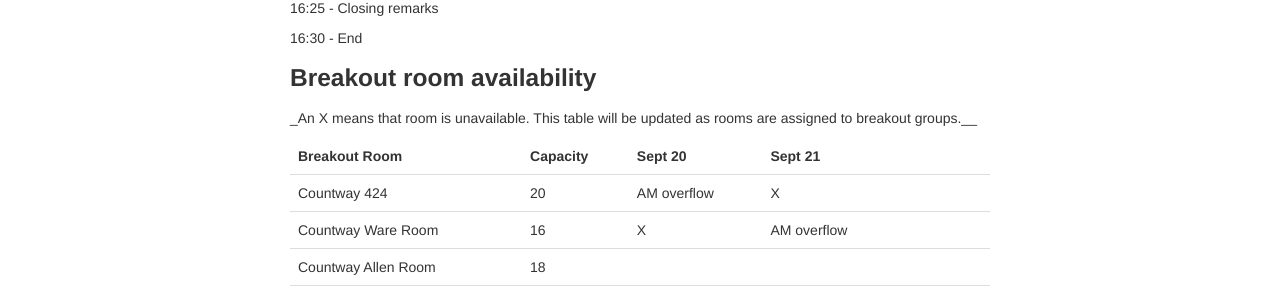
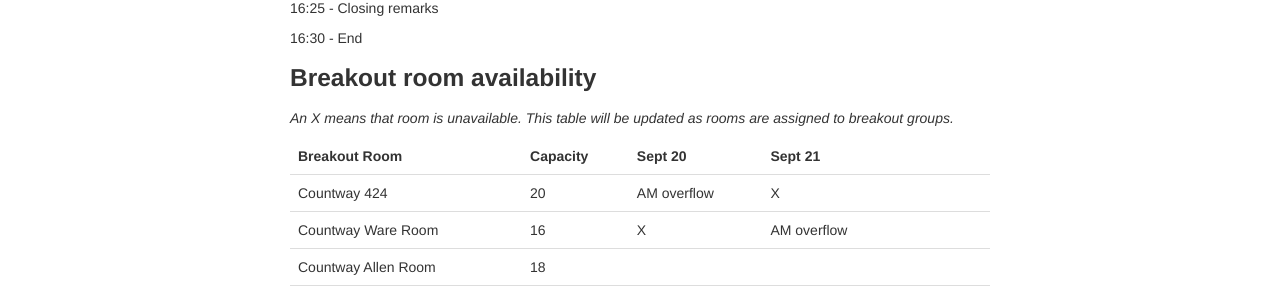
Before and after one commit to dcppc/2018-september-workshop, a Jekyll site: the page built from docs/agenda.md, in a window 1280 px wide. Shown: the part 1409-1705 px from the top of the page. Built offline with Jekyll 4.4.1, drawn with Linux system fonts in a browser that asks for light colours.

```diff
--- a/docs/agenda.md
+++ b/docs/agenda.md
@@ -79,7 +79,8 @@ _For up-to-date information on breakout sessions, please visit the [September Wo
 16:30 - End
 
 ### Breakout room availability
-_An X means that room is unavailable. This table will be updated as rooms are assigned to breakout groups.__
+
+_An X means that room is unavailable. This table will be updated as rooms are assigned to breakout groups._
 
 Breakout Room | Capacity | Sept 20 | Sept 21
 --- | --- | --- | ---
```
